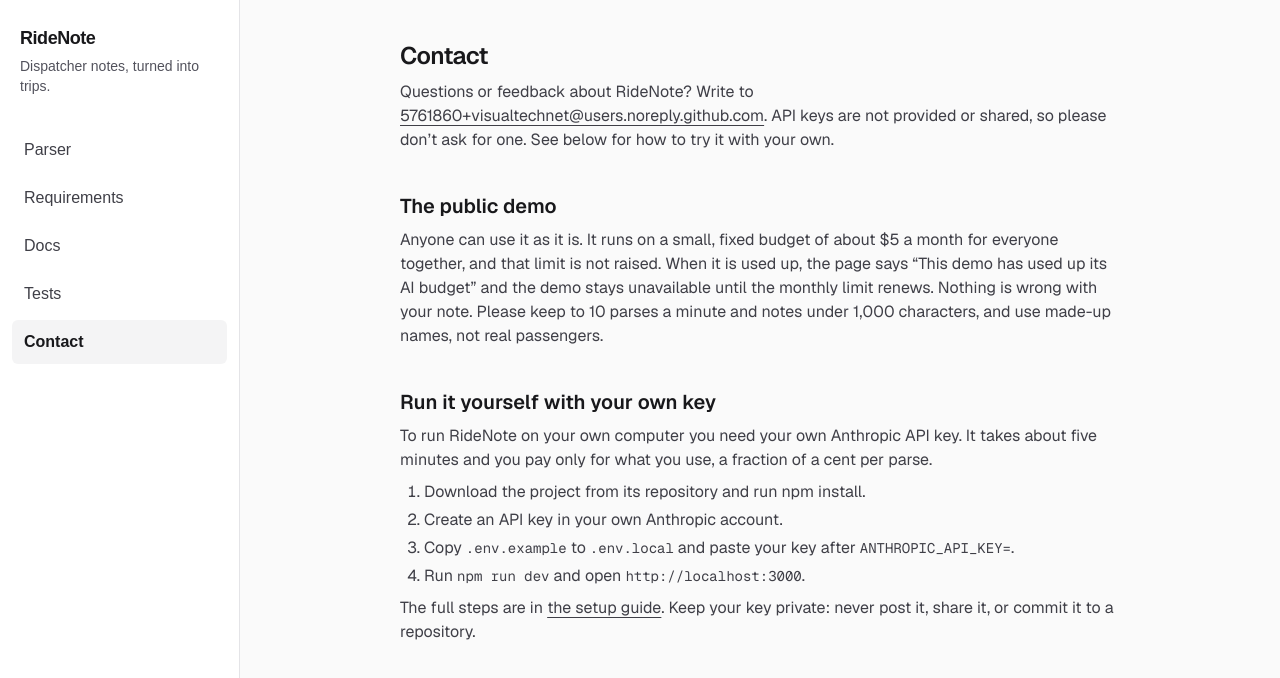
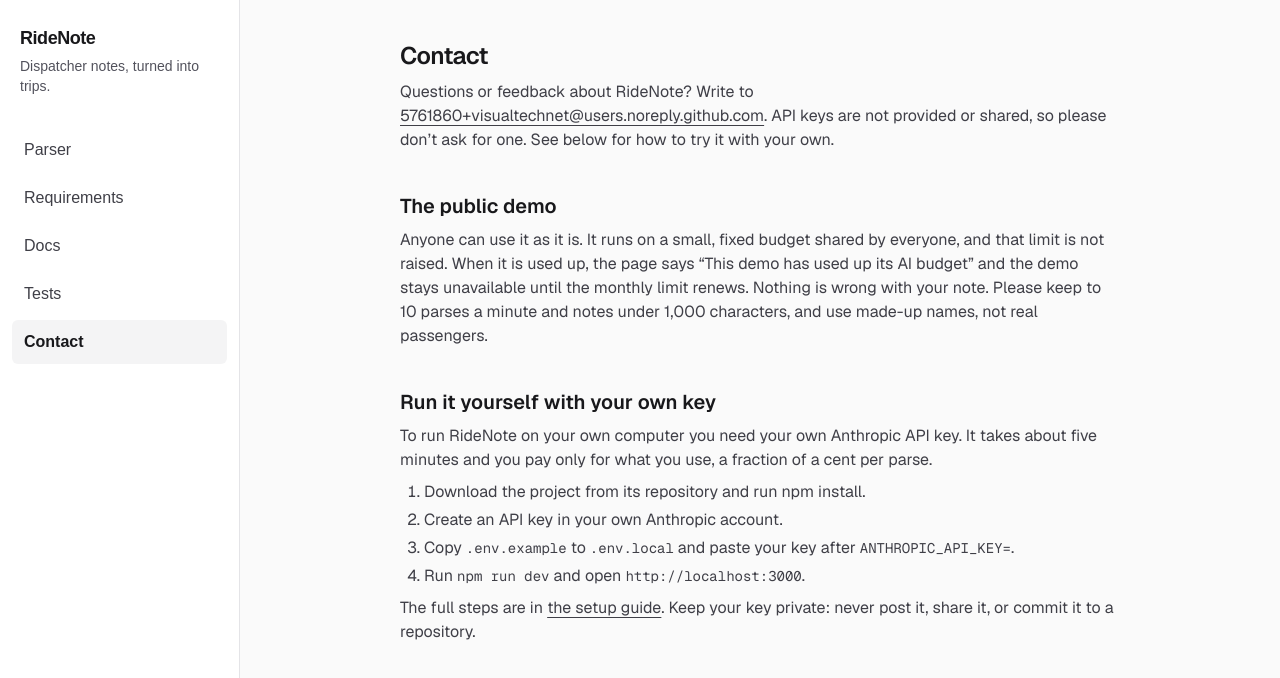
Before and after one commit to visualtechnet/ridenote, a Next.js app: page /contact in a window 1280 px wide. Shown: the top 678 px of the page. Built offline with nearby package versions, Linux system fonts and the light colour scheme.

Commit message:
fix: remove the dollar amount from the Contact page
The public demo's budget is now described as small, fixed and shared, not
as a figure. The page test asserts that no dollar amount appears.

```diff
--- a/app/contact/page.tsx
+++ b/app/contact/page.tsx
@@ -33,13 +33,12 @@
             The public demo
           </h2>
           <p className={p}>
-            Anyone can use it as it is. It runs on a small, fixed budget of about $5 a month for
-            everyone together, and that limit is not raised. When it is used up, the page says
-            &ldquo;This demo has used up its AI budget&rdquo; and the demo stays unavailable until
-            the monthly limit renews. Nothing is wrong with your note. Please keep to{" "}
-            {RATE_LIMIT.maxRequests} parses a minute and notes under{" "}
-            {LIMITS.noteMax.toLocaleString("en-US")} characters, and use made-up names, not real
-            passengers.
+            Anyone can use it as it is. It runs on a small, fixed budget shared by everyone, and
+            that limit is not raised. When it is used up, the page says &ldquo;This demo has used up
+            its AI budget&rdquo; and the demo stays unavailable until the monthly limit renews.
+            Nothing is wrong with your note. Please keep to {RATE_LIMIT.maxRequests} parses a minute
+            and notes under {LIMITS.noteMax.toLocaleString("en-US")} characters, and use made-up
+            names, not real passengers.
           </p>
         </section>
 
```
Also changed, not shown: 1 other file (tests, documents, lock files or other folders).
